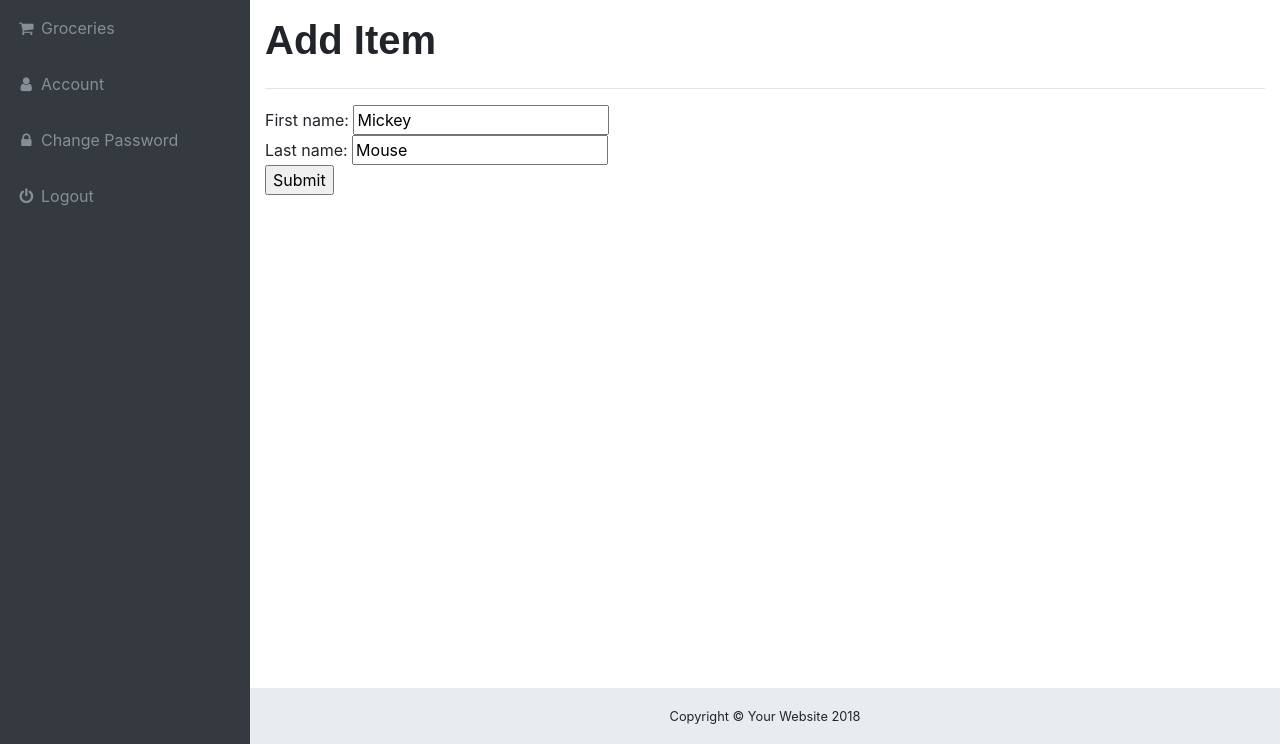
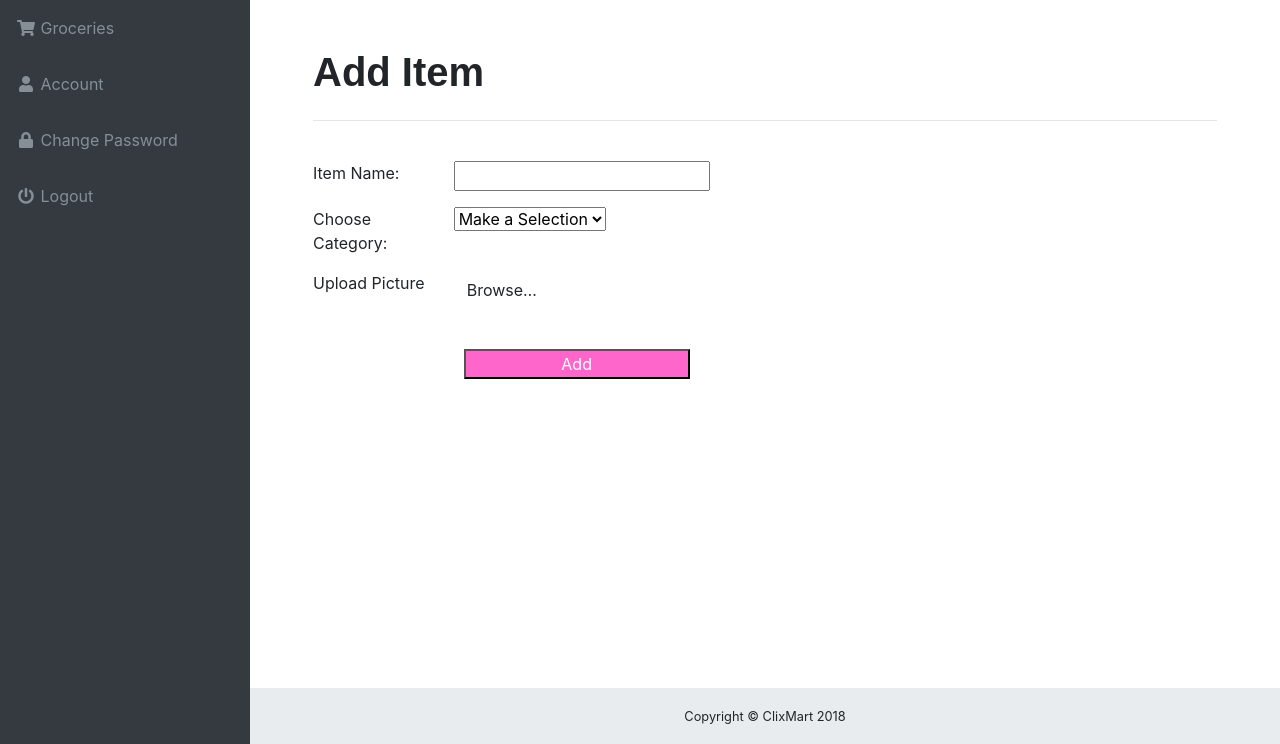
Before and after one commit to feters/ClixMart, a Django app: page /add_item.html in a window 1280 px wide. Shown: the part 56-800 px from the top of the page. Run offline with Django 3.2, Linux system fonts and the light colour scheme; some libraries are stand-ins or nearby versions.

Commit message:
UI_improvements

```diff
--- /dev/null
+++ b/myapp/static/vendor/bootstrap/css/custom.css
@@ -0,0 +1,36 @@
+.bg-image {
+    /* The image used */
+    background-image: url("http://www.solutionstalk.com/home/wp-content/uploads/bigstock-Woman-driving-shopping-cart-wh-65017444-1024x682.jpg");
+
+    /* Full height */
+    height: 100%;
+
+    /* Center and scale the image nicely */
+    background-position: center;
+    background-repeat: no-repeat;
+    background-size: cover;
+}
+
+.btn-file {
+    position: relative;
+    overflow: hidden;
+}
+.btn-file input[type=file] {
+    position: absolute;
+    top: 0;
+    right: 0;
+    min-width: 100%;
+    min-height: 100%;
+    font-size: 100px;
+    text-align: right;
+    filter: alpha(opacity=0);
+    opacity: 0;
+    outline: none;
+    background: white;
+    cursor: inherit;
+    display: block;
+}
+
+#img-upload{
+    width: 100%;
+}
--- a/myapp/templates/add_item.html
+++ b/myapp/templates/add_item.html
@@ -3,51 +3,50 @@
 <html lang="en">
 
 <head>
-  <meta charset="utf-8">
-  <meta http-equiv="X-UA-Compatible" content="IE=edge">
-  <meta name="viewport" content="width=device-width, initial-scale=1, shrink-to-fit=no">
-  <meta name="description" content="">
-  <meta name="author" content="">
-  <title>ClixMart</title>
-  <!-- Bootstrap core CSS-->
-  <link href="{% static 'vendor/bootstrap/css/bootstrap.min.css' %}" rel="stylesheet">
-  <!-- Custom fonts for this template-->
-  <link href="{% static 'vendor/font-awesome/css/font-awesome.min.css' %}" rel="stylesheet" type="text/css">
-  <!-- Page level plugin CSS-->
-  <link href="{% static 'vendor/datatables/dataTables.bootstrap4.css' %}" rel="stylesheet">
-  <!-- Custom styles for this template-->
-  <link href="{% static 'css/sb-admin.css' %}" rel="stylesheet">
+  {% include 'sider/header.html' %}
 </head>
 
 <body class="fixed-nav sticky-footer bg-dark" id="page-top">
   <!-- Navigation-->
-  {% include 'nav_bar.html' %}
-  <div class="content-wrapper">
+  {% include 'sider/nav_bar.html' %}
+  <div class="content-wrapper px-5 py-5">
     <div class="container-fluid">
       <!-- Title Section-->
       <div class="row container-fluid">
         <h1 style="font-family: Arial; font-weight: bold;">Add Item</h1>
       </div>
-      <hr>
+      <hr><br>
       <form action="/action_page.php">
-        First name: <input type="text" name="FirstName" value="Mickey"><br>
-        Last name: <input type="text" name="LastName" value="Mouse"><br>
-        <input type="submit" value="Submit">
+        <div class="row">
+          <div class="mb-3 col-2">Item Name:</div>
+          <div class="mb-3"><input type="text" name="ItemName"></div>
+        </div>
+        <div class="row">
+          <div class="mb-3 col-2">Choose Category:</div>
+          <div class="mb-3">
+            <select name="Category">
+              <option>Make a Selection</option>
+              <option>Fruit</option>
+              <option>Vegetable</option>
+              <option>Drinks</option>
+              <option>Sausage</option>
+            </select>
+          </div>
+        </div>
+        <div class="row">
+          <div class="mb-3 col-2">Upload Picture</div>
+          <div class="mb-3">
+            <span class="btn btn-default btn-file">
+              Browse… <input type="file" id="imgInp">
+            </span>
+            <!-- <input type="text" class="form-control " readonly> -->
+            <img id='img-upload'/>
+          </div>
+        </div>
+        <button class="col-3 offset-md-2" type="submit" style="background-color: #ff66cc;"><font color="white">Add</font></button>
       </form>
     </div>
-    <!-- /.container-fluid-->
-    <!-- /.content-wrapper-->
-    <footer class="sticky-footer">
-      <div class="container">
-        <div class="text-center">
-          <small>Copyright © Your Website 2018</small>
-        </div>
-      </div>
-    </footer>
-    <!-- Scroll to Top Button-->
-    <a class="scroll-to-top rounded" href="#page-top">
-      <i class="fa fa-angle-up"></i>
-    </a>
+    {% include 'sider/footer.html' %}
     <!-- Logout Modal-->
     <div class="modal fade" id="exampleModal" tabindex="-1" role="dialog" aria-labelledby="exampleModalLabel" aria-hidden="true">
       <div class="modal-dialog" role="document">
@@ -66,7 +65,7 @@
         </div>
       </div>
     </div>
-    {% include 'inc_scripts.html' %}
+    {% include 'sider/inc_scripts.html' %}
   </div>
 </body>
 
--- /dev/null
+++ b/myapp/templates/sider/footer.html
@@ -0,0 +1,12 @@
+<!-- footer copyright -->
+<footer class="sticky-footer">
+  <div class="container">
+    <div class="text-center">
+      <small>Copyright © ClixMart 2018</small>
+    </div>
+  </div>
+</footer>
+<!-- Scroll to Top Button-->
+<a class="scroll-to-top rounded" href="#page-top">
+  <i class="fa fa-angle-up"></i>
+</a>
--- /dev/null
+++ b/myapp/templates/sider/header.html
@@ -0,0 +1,20 @@
+{% load staticfiles %}
+<!-- header & links -->
+<meta charset="utf-8">
+<meta http-equiv="X-UA-Compatible" content="IE=edge">
+<meta name="viewport" content="width=device-width, initial-scale=1, shrink-to-fit=no">
+<meta name="description" content="">
+<meta name="author" content="">
+<title>ClixMart</title>
+<!-- Bootstrap core CSS-->
+<link href="{% static 'vendor/bootstrap/css/bootstrap.min.css' %}" rel="stylesheet">
+<!-- Custom fonts for this template-->
+<link href="{% static 'vendor/font-awesome/css/font-awesome.min.css' %}" rel="stylesheet" type="text/css">
+<!-- Page level plugin CSS-->
+<link href="{% static 'vendor/datatables/dataTables.bootstrap4.css' %}" rel="stylesheet">
+<!-- Custom styles for this template-->
+<link href="{% static 'css/sb-admin.css' %}" rel="stylesheet">
+<link rel="stylesheet" href="https://use.fontawesome.com/releases/v5.0.13/css/all.css" integrity="sha384-DNOHZ68U8hZfKXOrtjWvjxusGo9WQnrNx2sqG0tfsghAvtVlRW3tvkXWZh58N9jp" crossorigin="anonymous">
+
+<link rel="stylesheet" type="text/css" href="{% static 'vendor/bootstrap/css/custom.css' %}">
+<link rel="icon" type="image/png" href="http://icons.iconarchive.com/icons/graphicloads/100-flat/256/cart-icon.png">
--- /dev/null
+++ b/myapp/templates/sider/inc_scripts.html
@@ -0,0 +1,18 @@
+{% load staticfiles %}
+<!-- Bootstrap core JavaScript-->
+<script src="{% static 'vendor/jquery/jquery.min.js' %}"></script>
+<script src="{% static 'vendor/bootstrap/js/bootstrap.bundle.min.js' %}"></script>
+<!-- Core plugin JavaScript-->
+<script src="{% static 'vendor/jquery-easing/jquery.easing.min.js' %}"></script>
+<!-- Page level plugin JavaScript-->
+<script src="{% static 'vendor/chart.js/Chart.min.js' %}"></script>
+<script src="{% static 'vendor/datatables/jquery.dataTables.js' %}"></script>
+<script src="{% static 'vendor/datatables/dataTables.bootstrap4.js' %}"></script>
+<!-- Custom scripts for all pages-->
+<script src="{% static 'js/sb-admin.min.js' %}"></script>
+<!-- Custom scripts for this page-->
+<script src="{% static 'js/sb-admin-datatables.min.js' %}"></script>
+<script src="{% static 'js/sb-admin-charts.min.js' %}"></script>
+
+<script src="//maxcdn.bootstrapcdn.com/bootstrap/3.3.0/js/bootstrap.min.js"></script>
+<script src="//code.jquery.com/jquery-1.11.1.min.js"></script>
--- /dev/null
+++ b/myapp/templates/sider/nav_bar.html
@@ -0,0 +1,35 @@
+<nav class="navbar navbar-expand-lg navbar-dark bg-dark fixed-top" id="mainNav">
+  <a class="navbar-brand" href="index.html">ClixMart</a>
+  <button class="navbar-toggler navbar-toggler-right" type="button" data-toggle="collapse" data-target="#navbarResponsive" aria-controls="navbarResponsive" aria-expanded="false" aria-label="Toggle navigation">
+    <span class="navbar-toggler-icon"></span>
+  </button>
+
+  <div class="collapse navbar-collapse" id="navbarResponsive">
+    <ul class="navbar-nav navbar-sidenav" id="exampleAccordion">
+      <li class="nav-item" data-toggle="tooltip" data-placement="right" title="Groceries">
+        <a class="nav-link" href="index.html">
+          <i class="fa fa-fw fa-shopping-cart"></i>
+          <span class="nav-link-text">Groceries</span>
+        </a>
+      </li>
+      <li class="nav-item" data-toggle="tooltip" data-placement="right" title="Charts">
+        <a class="nav-link" href="accounts.html">
+          <i class="fa fa-fw fa-user"></i>
+          <span class="nav-link-text">Account</span>
+        </a>
+      </li>
+      <li class="nav-item" data-toggle="tooltip" data-placement="right" title="Tables">
+        <a class="nav-link" href="change_pass.html">
+          <i class="fa fa-fw fa-lock"></i>
+          <span class="nav-link-text">Change Password</span>
+        </a>
+      </li>
+      <li class="nav-item" data-toggle="tooltip" data-placement="right" title="Tables">
+        <a class="nav-link" href="login.html">
+          <i class="fa fa-fw fa-power-off"></i>
+          <span class="nav-link-text">Logout</span>
+        </a>
+      </li>
+    </ul>
+  </div>
+</nav>
```
Also changed, not shown: ClixMart/settings.py (+20 -0 lines), myapp/templates/accounts.html (+8 -32 lines), myapp/templates/add_brand.html (+26 -40 lines), myapp/templates/add_cat.html (+11 -36 lines), myapp/templates/change_pass.html (+16 -34 lines), myapp/templates/index.html (+7 -33 lines), myapp/templates/login.html (+3 -14 lines), myapp/templates/sider/search_header.html (added, +13 -0 lines), myapp/static/img/logo.png (added), myapp/static/img/shopping.jpg (added).
